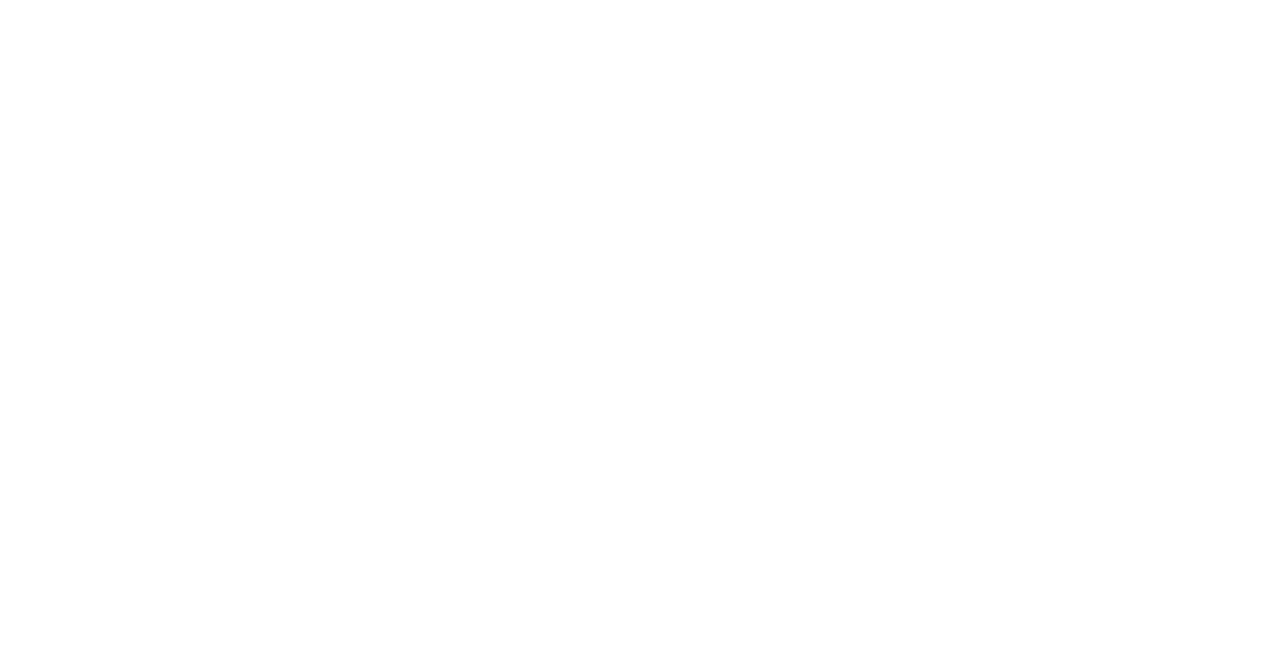
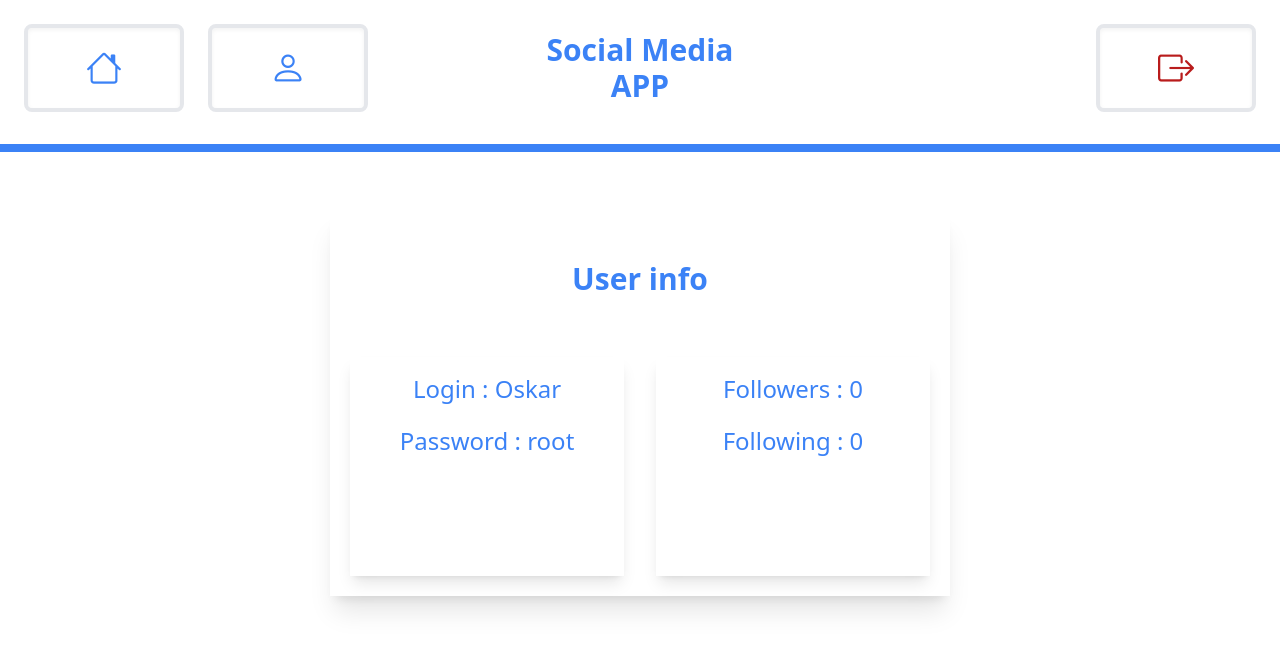
Before and after one commit to OskarProgrammer/Social-Media, a React (Vite) app: page /account/userInfo in a window 1280 px wide. Before the commit this address had no page. Shown: the top 650 px of the page. Built offline with nearby package versions, Linux system fonts and the light colour scheme; data requests are answered from the project's data file.

Commit message:
Creating UserInfoPage

```diff
--- a/data/db.json
+++ b/data/db.json
@@ -7,12 +7,16 @@
     {
       "id": "22",
       "login": "Oskar",
-      "password": "root"
+      "password": "root",
+      "followers" : [],
+      "following" : []
     },
     {
       "id": "c66d10ff-87f2-4639-a580-a458e12cf42d",
       "login": "Robert",
-      "password": "123"
+      "password": "123",
+      "followers" : [],
+      "following" : []
     }
   ]
 }
--- a/src/App.jsx
+++ b/src/App.jsx
@@ -15,6 +15,7 @@
 import { AccountLayout } from './layouts/AccountLayout'
 import { logOutLoader, LogOutPage } from './pages/LogOutPage'
 import { accountMainLoader, AccountMainPage } from './pages/AccountMainPage'
+import { userInfoLoader, UserInfoPage } from './pages/UserInfoPage'
 
 
 // creating router
@@ -35,6 +36,9 @@
       {/* main account page */}
       <Route index element={<AccountMainPage/>} loader={accountMainLoader}/>
 
+      {/* user info page */}
+      <Route path="userInfo" element={<UserInfoPage/>} loader={userInfoLoader}/>
+
       {/* log out page */}
       <Route path="logOut" element={<LogOutPage/>} loader={logOutLoader}/>
 
--- a/src/components/UserInfoTab.jsx
+++ b/src/components/UserInfoTab.jsx
@@ -1,3 +1,4 @@
+import { NavLink } from "react-router-dom"
 
 export const UserInfoTab = (props) => {
 
@@ -7,6 +8,7 @@
 
     return (
         <div className="card col-span-full lg:sm:col-span-2 lg:sm:row-span-3 lg:sm:col-start-1 lg:sm:row-start-2">
+
             <div className="content lg:sm:text-4xl text-3xl">
                 <p>User info</p>
 
@@ -18,7 +20,7 @@
 
             </div>
 
-            <button className="btn-green mx-auto" >See details</button>
+            <NavLink to="/account/userInfo" className="btn-green mx-auto" >See details</NavLink>
 
         </div>
     )
--- a/src/index.css
+++ b/src/index.css
@@ -70,6 +70,15 @@
     @apply mx-auto text-6xl p-3 font-bold m-3 text-center;
   }
 
+  .userTab {
+    @apply lg:sm:w-6/12 w-10/12 shadow-xl p-5 text-center flex flex-col gap-8;
+    @apply lg:sm:h-96 grid lg:sm:grid-cols-2 grid-rows-3;
+  }
+
+  .title {
+    @apply text-3xl font-bold
+  }
+
   .informationTag {
     @apply text-lg my-1 text-center
   }
--- /dev/null
+++ b/src/pages/UserInfoPage.jsx
@@ -0,0 +1,44 @@
+
+// importing functions and components from react library
+import { useLoaderData } from "react-router-dom"
+import { useState } from "react"
+
+// importing api functions
+import { getCurrentUserInfo } from "../api_functions/functions"
+
+
+export const UserInfoPage = () => {
+
+    // getting currentUser
+    const currentUserLoader = useLoaderData()
+
+    // creating useState variables
+    let [currentUser, setCurrentUser] = useState(currentUserLoader)
+
+
+    return (
+        <div className="userTab">
+            <div className="title col-span-full my-auto">
+                User info
+            </div>
+
+            <div className="flex flex-col gap-5 col-span-full md:col-span-1 lg:row-span-2 p-4 shadow-lg">
+                <p>Login : {currentUser.login}</p>
+                <p>Password : {currentUser.password}</p>
+            </div>
+
+            <div className="flex flex-col gap-5 col-span-full md:col-span-1 lg:row-span-2 p-4 shadow-lg">
+                <p>Followers : {currentUser.followers.length}</p>
+                <p>Following : {currentUser.following.length}</p>
+            </div>
+
+        </div>
+    )
+}
+
+export const userInfoLoader = async () => {
+
+    let currentUser = await getCurrentUserInfo()
+
+    return currentUser
+}
```
